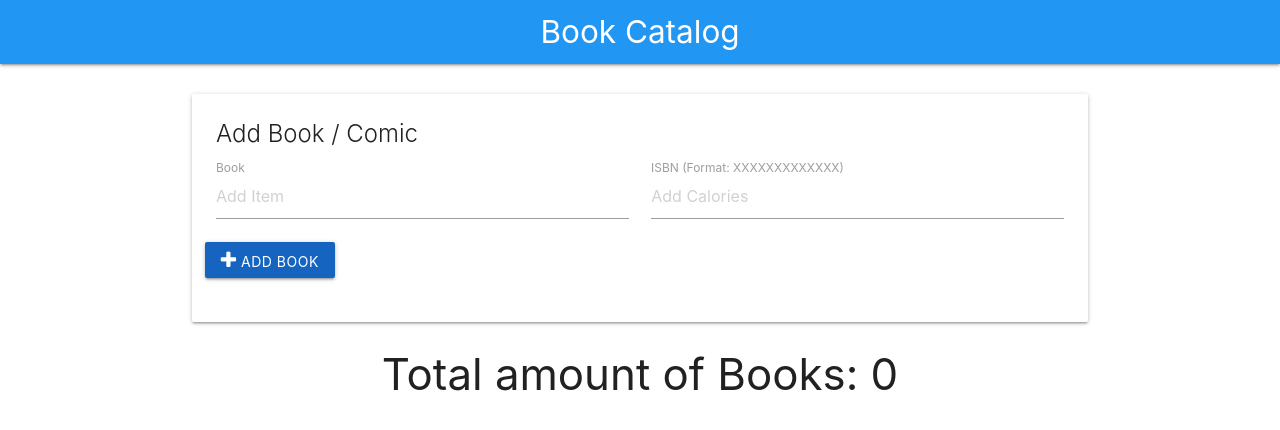
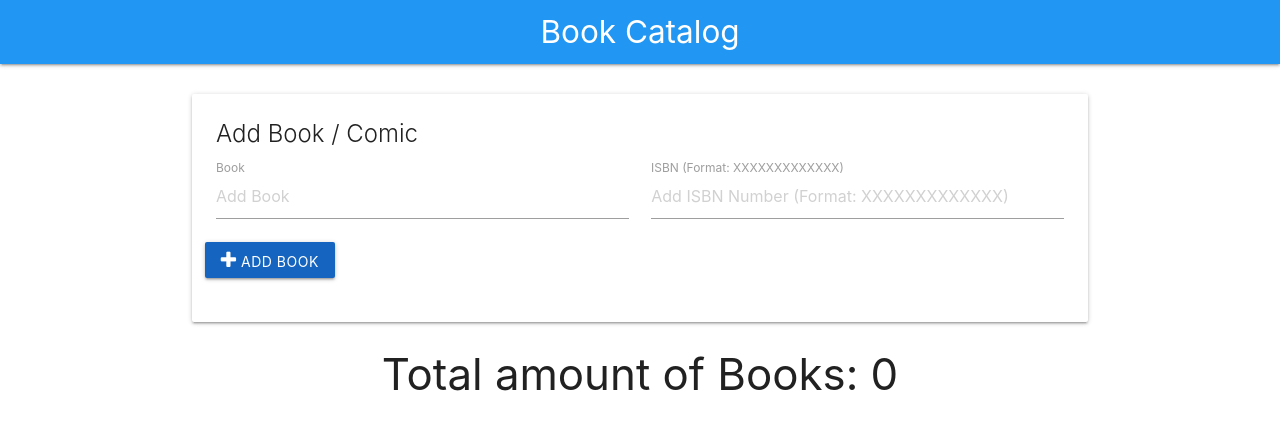
Before and after one commit to DEVX1/Dad-Calorie-Tracker, a Jekyll site: the page index.html, which Jekyll copies as it is, in a window 1280 px wide. Shown: the top 430 px of the page. Built offline with Jekyll 4.4.1, drawn with Linux system fonts in a browser that asks for light colours.

Commit message:
Update index.html

```diff
--- a/index.html
+++ b/index.html
@@ -27,11 +27,11 @@
         <form class="col">
           <div class="row">
             <div class="input-field col s6">
-              <input type="text" placeholder="Add Item" id="item-name">
+              <input type="text" placeholder="Add Book" id="item-name">
               <label for="item-name">Book</label>
             </div>
             <div class="input-field col s6">
-                <input type="number" placeholder="Add Calories" id="item-calories">
+                <input type="number" placeholder="Add ISBN Number (Format: XXXXXXXXXXXXX)" id="item-calories">
                 <label for="item-calories">ISBN (Format: XXXXXXXXXXXXX)</label>
             </div>
             <button class="add-btn btn blue darken-3"><i class="fa fa-plus"></i> Add Book</button>
```
Also changed, not shown: other parts of index.html (+1 -1 lines).
